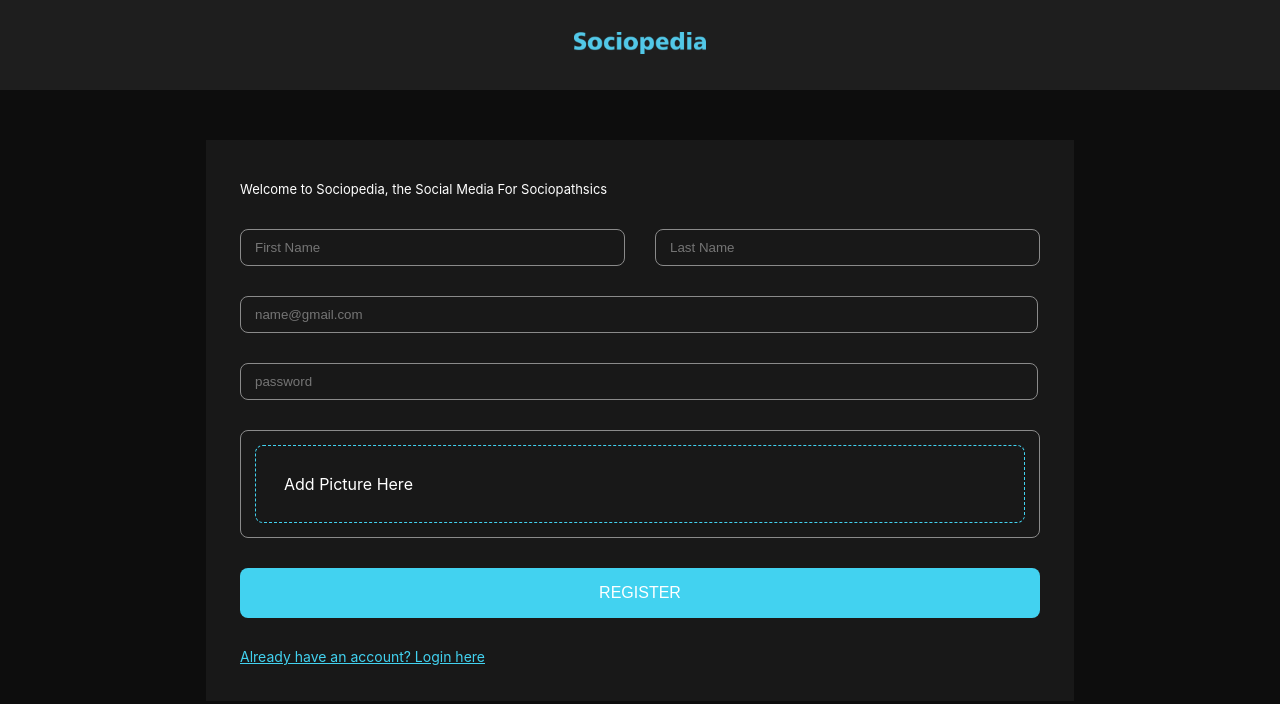
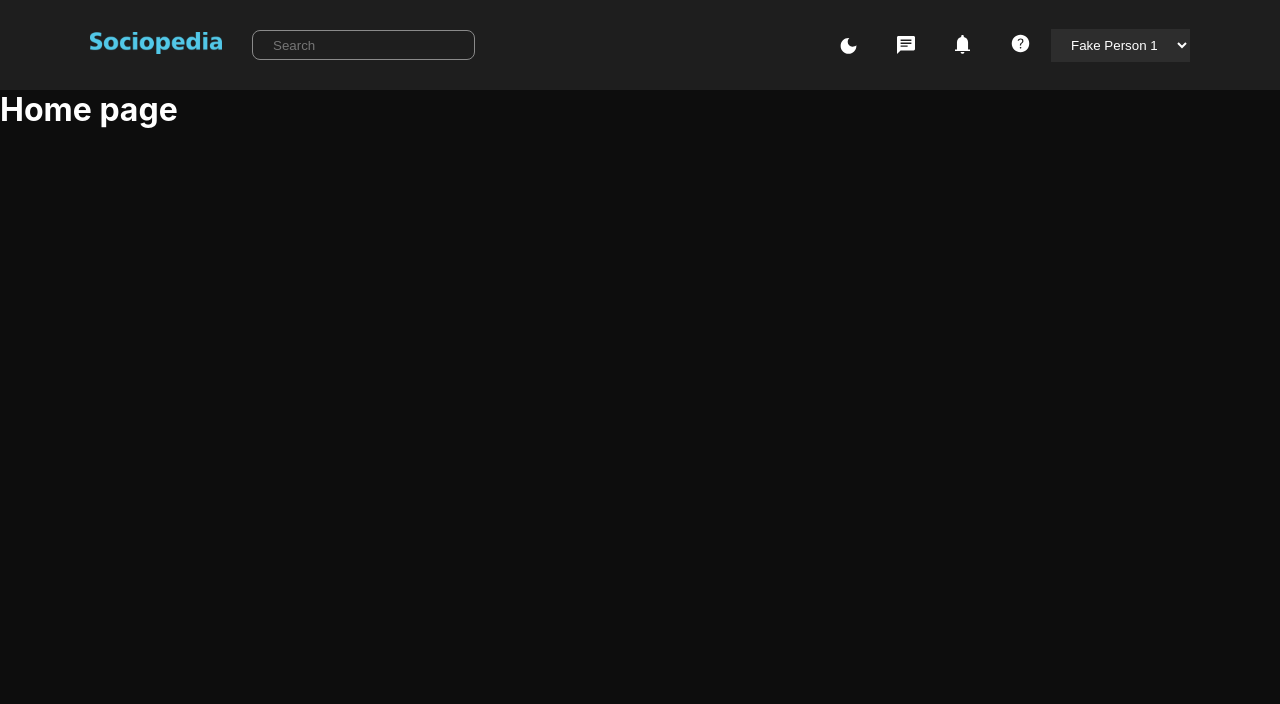
Before and after one commit to Uneebbhat/sociopedia, a React (Create React App) app: page / in a window 1280 px wide. Shown: the top 704 px of the page. Built offline with nearby package versions, Linux system fonts and the light colour scheme.

Commit message:
HomeNav is almost completed

```diff
--- a/public/index.html
+++ b/public/index.html
@@ -1,14 +1,12 @@
 <!DOCTYPE html>
 <html lang="en">
+
 <head>
   <meta charset="utf-8" />
   <link rel="icon" href="%PUBLIC_URL%/favicon.ico" />
   <meta name="viewport" content="width=device-width, initial-scale=1" />
   <meta name="theme-color" content="#000000" />
-    <meta
-      name="description"
-      content="Web site created using create-react-app"
-    />
+  <meta name="description" content="Web site created using create-react-app" />
   <link rel="apple-touch-icon" href="%PUBLIC_URL%/logo192.png" />
   <!--
       manifest.json provides metadata used when your web app is installed on a
@@ -24,8 +22,9 @@
       work correctly both with client-side routing and a non-root public URL.
       Learn how to configure a non-root public URL by running `npm run build`.
     -->
-    <title>React App</title>
+  <title>Sociopedia | Best social media app</title>
 </head>
+
 <body>
   <noscript>You need to enable JavaScript to run this app.</noscript>
   <div id="root"></div>
@@ -40,4 +39,5 @@
       To create a production bundle, use `npm run build` or `yarn build`.
     -->
 </body>
+
 </html>
--- a/src/App.js
+++ b/src/App.js
@@ -1,13 +1,34 @@
+import { BrowserRouter as Router, Route, Routes } from "react-router-dom";
 import "./App.css";
-import Navbar from "./Components/Navbar/Navbar";
+import Navbar from "./Components/Navbar/SimpleNavbar/Navbar";
 import SignUp from "./Components/Pages/SignUp/SignUp";
+import HomePage from "./Components/Pages/Home/HomePage";
+import HomeNav from "./Components/Navbar/HomeNavbar/HomeNav";
 
 function App() {
   return (
-    <>
-      <Navbar />
-      <SignUp />
-    </>
+    <Router>
+      <Routes>
+        <Route
+          path="/"
+          element={
+            <>
+              <HomeNav />
+              <HomePage />
+            </>
+          }
+        />
+        <Route
+          path="/signup"
+          element={
+            <>
+              <Navbar />
+              <SignUp />
+            </>
+          }
+        />
+      </Routes>
+    </Router>
   );
 }
 
--- /dev/null
+++ b/src/Components/Navbar/HomeNavbar/HomeNav.css
@@ -0,0 +1,39 @@
+.navbar {
+  display: flex;
+  justify-content: space-between;
+  align-items: center;
+  padding: 0 90px;
+}
+
+.logo {
+  margin-right: 30px;
+}
+
+.left__side {
+  display: flex;
+  align-items: center;
+}
+
+.left__side input {
+  height: 30px;
+  width: 223px;
+  border-radius: 8px;
+  padding: 10px 20px;
+}
+
+.right__side {
+  display: flex;
+  align-items: center;
+}
+
+.icons > * {
+  margin: 0 20px;
+}
+
+.select__user {
+  background-color: #2d2d2d;
+  color: white;
+  border: none;
+  outline: none;
+  padding: 8px 16px;
+}
--- /dev/null
+++ b/src/Components/Navbar/HomeNavbar/HomeNav.js
@@ -0,0 +1,48 @@
+import React, { useState } from "react";
+import "./HomeNav.css";
+
+const HomeNav = () => {
+  const [selectedOption, setSelectedOption] = useState("");
+
+  const handleOptionChange = (e) => {
+    setSelectedOption(e.target.value);
+  };
+
+  return (
+    <>
+      <nav className="navbar">
+        <div className="left__side">
+          <div className="logo">
+            <img src="/img/logo.svg" alt="" />
+          </div>
+          <div className="searchbar">
+            <input type="search" className="search" placeholder="Search" />
+          </div>
+        </div>
+        <div className="right__side">
+          <div className="icons">
+            <img src="img/dark mode.svg" alt="" />
+            <img src="img/message.svg" alt="" />
+            <img src="img/notification.svg" alt="" />
+            <img src="img/info.svg" alt="" />
+          </div>
+          <div className="change__profile">
+            <div>
+              <select
+                value={selectedOption}
+                onChange={handleOptionChange}
+                className="select__user"
+              >
+                <option value="option1">Fake Person 1</option>
+                <option value="option2">Fake Person 2</option>
+                <option value="option3">Fake Person 3</option>
+              </select>
+            </div>
+          </div>
+        </div>
+      </nav>
+    </>
+  );
+};
+
+export default HomeNav;
--- a/src/Components/Pages/Home/HomePage.js
+++ b/src/Components/Pages/Home/HomePage.js
@@ -1,7 +1,7 @@
 import React from "react";
 import "./HomePage.css";
 
-export default function MainPage() {
+export default function HomePage() {
   return (
     <>
       <h1>Home page</h1>
--- a/src/Components/Pages/SignUp/SignUp.js
+++ b/src/Components/Pages/SignUp/SignUp.js
@@ -1,4 +1,5 @@
-import React, { useState, useEffect } from "react";
+import React, { useState } from "react";
+import { Link } from "react-router-dom";
 import "./SignUp.css";
 
 const SignUp = () => {
@@ -85,9 +86,11 @@ const SignUp = () => {
               </div>
             </div>
             <div className="button">
-              <button type="submit" className="btn">
-                Register
-              </button>
+              <Link to="/">
+                <button type="submit" className="btn">
+                  Register
+                </button>
+              </Link>
             </div>
             <div className="sign__up">
               <p>Already have an account? Login here</p>
```
Also changed, not shown: src/Components/Navbar/SimpleNavbar/Navbar.css (renamed from src/Components/Navbar/Navbar.css), src/Components/Navbar/SimpleNavbar/Navbar.js (renamed from src/Components/Navbar/Navbar.js). Lines whose indentation alone changed are shown as unchanged.
